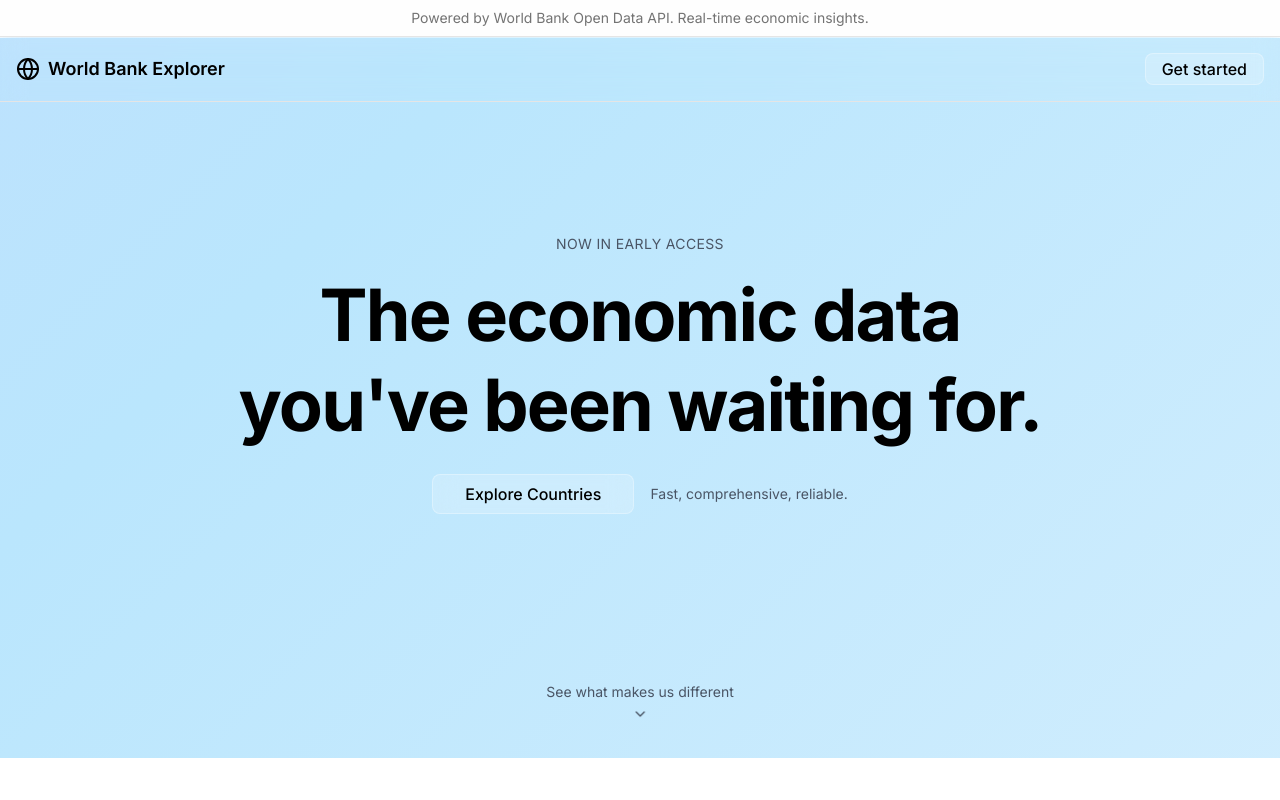
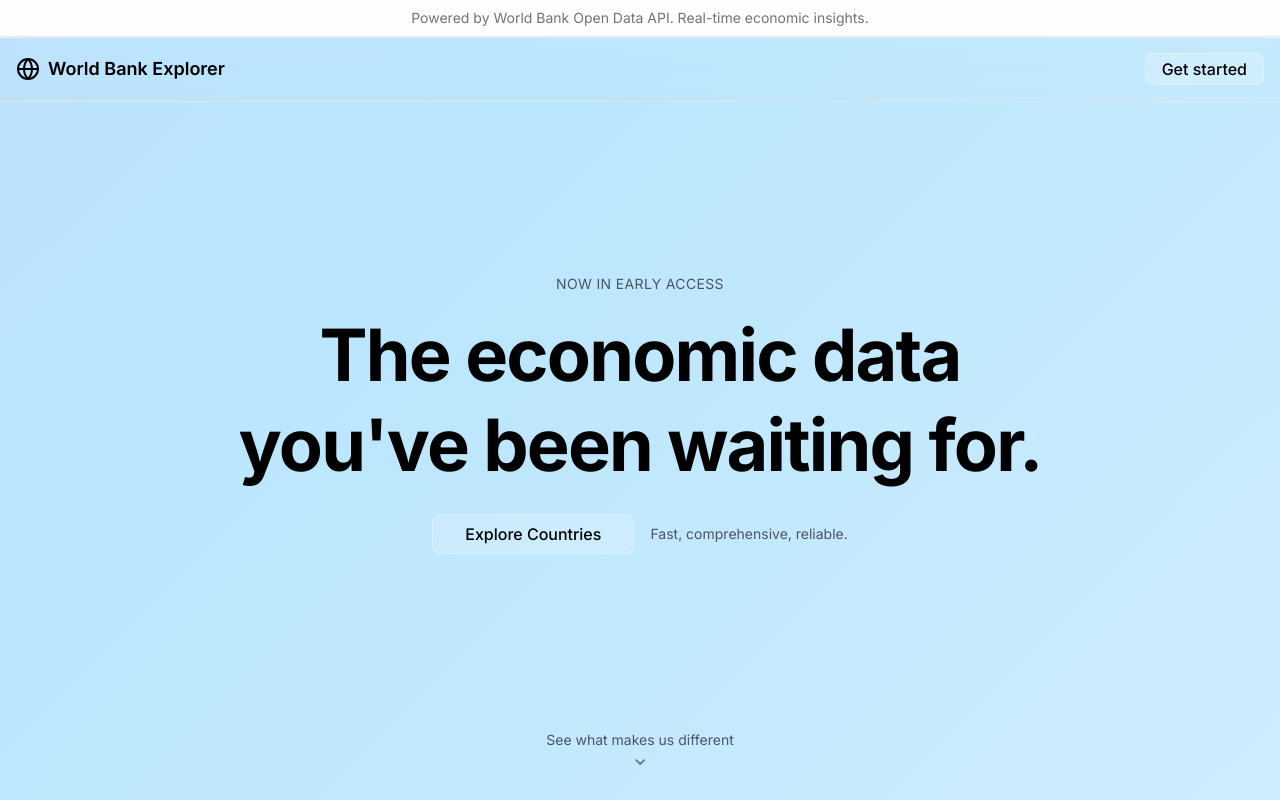
Before and after one commit to rmdelossantos/shishamo, a Next.js app: page / in a window 1280 px wide. Shown: the top 800 px of the page. Built offline with nearby package versions, Linux system fonts and the light colour scheme.

Commit message:
Fixed hero section height and scrolling CTA position.

```diff
--- a/src/app/page.tsx
+++ b/src/app/page.tsx
@@ -88,7 +88,7 @@
         </div>
       </nav>
 
-      <section className="relative -mt-16 min-h-[90vh] flex items-center justify-center overflow-hidden gradient-bg">
+      <section className="relative -mt-16 min-h-[100vh] flex items-center justify-center overflow-hidden gradient-bg">
         <div className="absolute inset-0 opacity-5" />
 
         <div className="container mx-auto px-4 text-center relative z-10">
@@ -125,7 +125,7 @@
 
         <button
           onClick={scrollToFeatures}
-          className="absolute bottom-8 left-1/2 transform -translate-x-1/2 flex flex-col items-center gap-2 text-gray-600 hover:text-black transition-colors group"
+          className="absolute pb-8 bottom-8 left-1/2 transform -translate-x-1/2 flex flex-col items-center gap-2 text-gray-600 hover:text-black transition-colors group"
         >
           <span className="text-sm hover:text-black">
             See what makes us different
```
